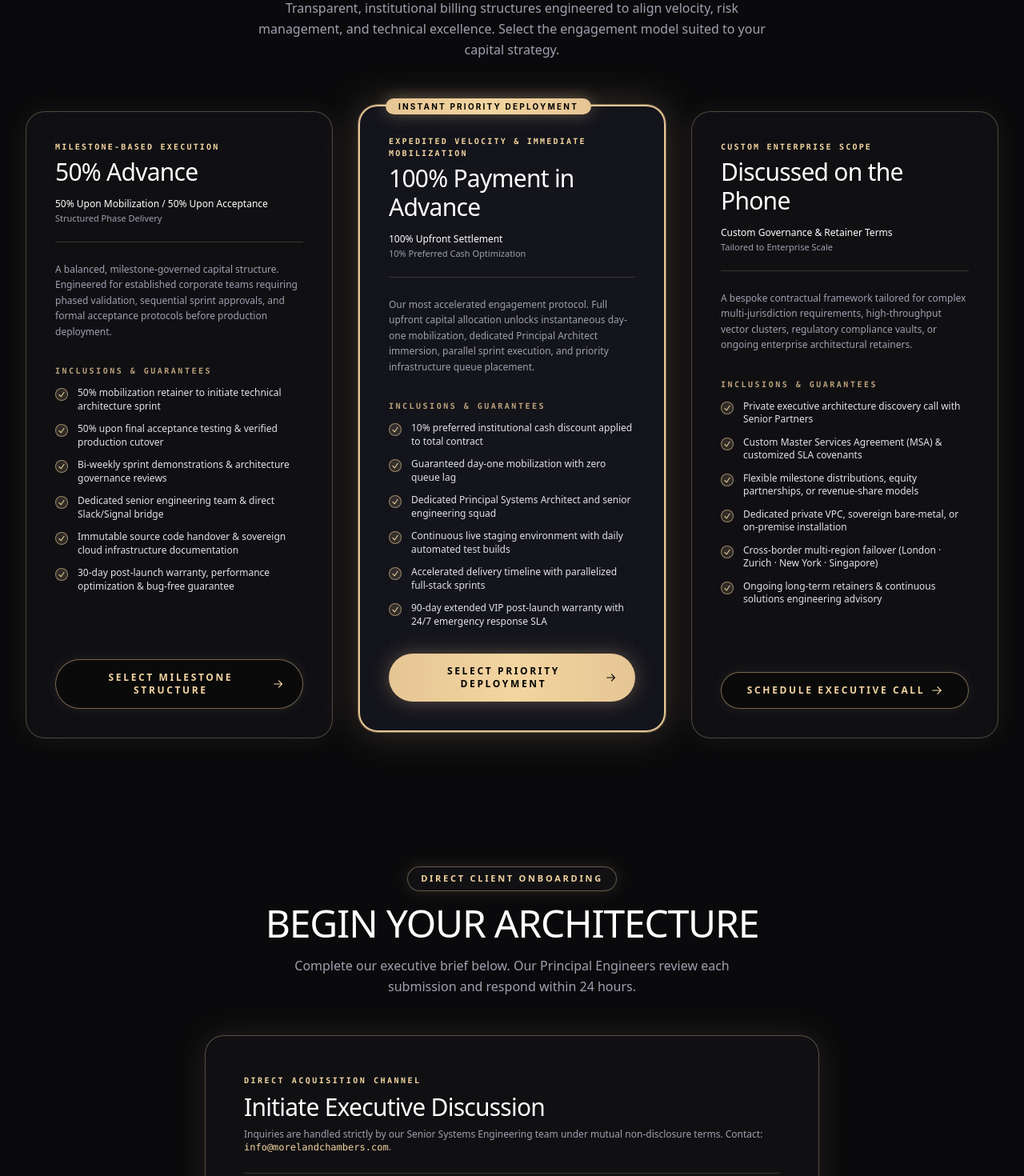
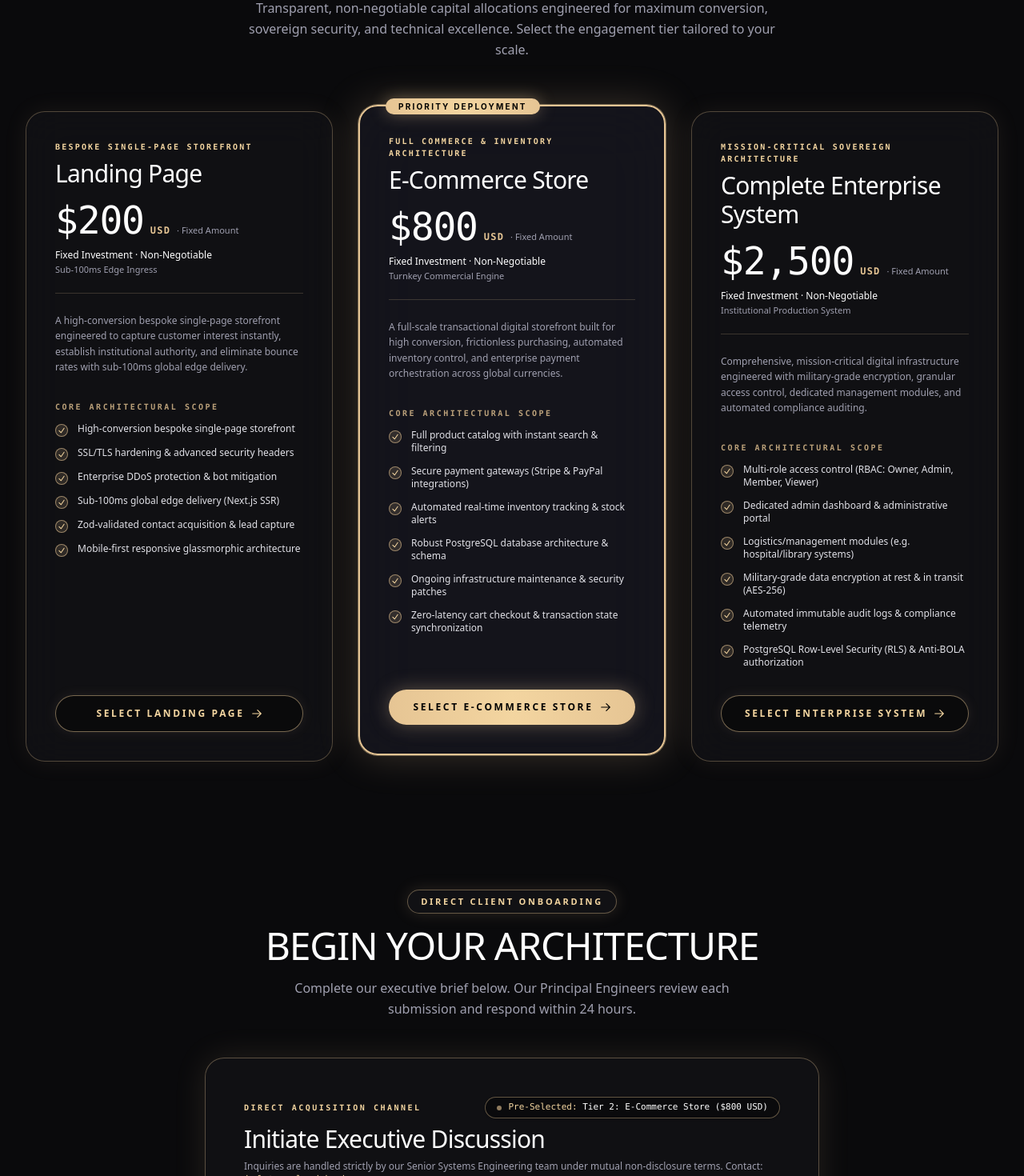
Before and after one commit to swastikchakrabarty/mcvlive, a Next.js app: page / in a window 1280 px wide. Shown: the part 2640-4110 px from the top of the page at 80% size. Built offline with nearby package versions, Linux system fonts and the light colour scheme.

Commit message:
feat(pricing): configure final fixed market pricing tiers (00, 00, ,500) and pre-selection integration

```diff
--- a/src/app/page.tsx
+++ b/src/app/page.tsx
@@ -7,7 +7,7 @@ import { LuxuryContactForm } from "@/components/luxury/luxury-contact-form";
 import { ArrowRightIcon } from "@/components/ui/icons";
 
 export default function LuxuryHomePage() {
-  const [selectedTier, setSelectedTier] = useState<string>("100_advance");
+  const [selectedTier, setSelectedTier] = useState<string>("ecommerce_store");
 
   return (
     <div className="relative min-h-screen bg-[#0A0A0C] text-white overflow-hidden selection:bg-[#E6C594] selection:text-black">
@@ -211,8 +211,11 @@ export default function LuxuryHomePage() {
           </div>
         </section>
 
-        {/* 5. Billing Systems Section (3 Tiers) */}
-        <LuxuryBillingTiers onSelectTier={(tierId) => setSelectedTier(tierId)} />
+        {/* 5. Fixed Market Pricing & Architecture Tiers */}
+        <LuxuryBillingTiers
+          selectedTierId={selectedTier}
+          onSelectTier={(tierId) => setSelectedTier(tierId)}
+        />
 
         {/* 6. Streamlined Contact Form */}
         <section
--- a/src/components/luxury/billing-tiers.tsx
+++ b/src/components/luxury/billing-tiers.tsx
@@ -6,6 +6,8 @@ import { ArrowRightIcon } from "@/components/ui/icons";
 export interface BillingTier {
   id: string;
   name: string;
+  price: string;
+  currency: string;
   badge?: string;
   subtitle: string;
   terms: string;
@@ -16,71 +18,81 @@ export interface BillingTier {
   isPriority?: boolean;
 }
 
-const BILLING_TIERS: BillingTier[] = [
+export const BILLING_TIERS: BillingTier[] = [
   {
-    id: "50_advance",
-    name: "50% Advance",
-    subtitle: "Milestone-Based Execution",
-    terms: "50% Upon Mobilization / 50% Upon Acceptance",
-    cadence: "Structured Phase Delivery",
+    id: "landing_page",
+    name: "Landing Page",
+    price: "$200",
+    currency: "USD",
+    subtitle: "Bespoke Single-Page Storefront",
+    terms: "Fixed Investment · Non-Negotiable",
+    cadence: "Sub-100ms Edge Ingress",
     description:
-      "A balanced, milestone-governed capital structure. Engineered for established corporate teams requiring phased validation, sequential sprint approvals, and formal acceptance protocols before production deployment.",
+      "A high-conversion bespoke single-page storefront engineered to capture customer interest instantly, establish institutional authority, and eliminate bounce rates with sub-100ms global edge delivery.",
     highlights: [
-      "50% mobilization retainer to initiate technical architecture sprint",
-      "50% upon final acceptance testing & verified production cutover",
-      "Bi-weekly sprint demonstrations & architecture governance reviews",
-      "Dedicated senior engineering team & direct Slack/Signal bridge",
-      "Immutable source code handover & sovereign cloud infrastructure documentation",
-      "30-day post-launch warranty, performance optimization & bug-free guarantee",
+      "High-conversion bespoke single-page storefront",
+      "SSL/TLS hardening & advanced security headers",
+      "Enterprise DDoS protection & bot mitigation",
+      "Sub-100ms global edge delivery (Next.js SSR)",
+      "Zod-validated contact acquisition & lead capture",
+      "Mobile-first responsive glassmorphic architecture",
     ],
-    ctaLabel: "Select Milestone Structure",
+    ctaLabel: "Select Landing Page",
   },
   {
-    id: "100_advance",
-    name: "100% Payment in Advance",
-    badge: "Instant Priority Deployment",
-    subtitle: "Expedited Velocity & Immediate Mobilization",
-    terms: "100% Upfront Settlement",
-    cadence: "10% Preferred Cash Optimization",
+    id: "ecommerce_store",
+    name: "E-Commerce Store",
+    price: "$800",
+    currency: "USD",
+    badge: "Priority Deployment",
+    subtitle: "Full Commerce & Inventory Architecture",
+    terms: "Fixed Investment · Non-Negotiable",
+    cadence: "Turnkey Commercial Engine",
     description:
-      "Our most accelerated engagement protocol. Full upfront capital allocation unlocks instantaneous day-one mobilization, dedicated Principal Architect immersion, parallel sprint execution, and priority infrastructure queue placement.",
+      "A full-scale transactional digital storefront built for high conversion, frictionless purchasing, automated inventory control, and enterprise payment orchestration across global currencies.",
     highlights: [
-      "10% preferred institutional cash discount applied to total contract",
-      "Guaranteed day-one mobilization with zero queue lag",
-      "Dedicated Principal Systems Architect and senior engineering squad",
-      "Continuous live staging environment with daily automated test builds",
-      "Accelerated delivery timeline with parallelized full-stack sprints",
-      "90-day extended VIP post-launch warranty with 24/7 emergency response SLA",
+      "Full product catalog with instant search & filtering",
+      "Secure payment gateways (Stripe & PayPal integrations)",
+      "Automated real-time inventory tracking & stock alerts",
+      "Robust PostgreSQL database architecture & schema",
+      "Ongoing infrastructure maintenance & security patches",
+      "Zero-latency cart checkout & transaction state synchronization",
     ],
-    ctaLabel: "Select Priority Deployment",
+    ctaLabel: "Select E-Commerce Store",
     isPriority: true,
   },
   {
-    id: "phone_discussion",
-    name: "Discussed on the Phone",
-    subtitle: "Custom Enterprise Scope",
-    terms: "Custom Governance & Retainer Terms",
-    cadence: "Tailored to Enterprise Scale",
+    id: "complete_enterprise",
+    name: "Complete Enterprise System",
+    price: "$2,500",
+    currency: "USD",
+    subtitle: "Mission-Critical Sovereign Architecture",
+    terms: "Fixed Investment · Non-Negotiable",
+    cadence: "Institutional Production System",
     description:
-      "A bespoke contractual framework tailored for complex multi-jurisdiction requirements, high-throughput vector clusters, regulatory compliance vaults, or ongoing enterprise architectural retainers.",
+      "Comprehensive, mission-critical digital infrastructure engineered with military-grade encryption, granular access control, dedicated management modules, and automated compliance auditing.",
     highlights: [
-      "Private executive architecture discovery call with Senior Partners",
-      "Custom Master Services Agreement (MSA) & customized SLA covenants",
-      "Flexible milestone distributions, equity partnerships, or revenue-share models",
-      "Dedicated private VPC, sovereign bare-metal, or on-premise installation",
-      "Cross-border multi-region failover (London · Zurich · New York · Singapore)",
-      "Ongoing long-term retainers & continuous solutions engineering advisory",
+      "Multi-role access control (RBAC: Owner, Admin, Member, Viewer)",
+      "Dedicated admin dashboard & administrative portal",
+      "Logistics/management modules (e.g. hospital/library systems)",
+      "Military-grade data encryption at rest & in transit (AES-256)",
+      "Automated immutable audit logs & compliance telemetry",
+      "PostgreSQL Row-Level Security (RLS) & Anti-BOLA authorization",
     ],
-    ctaLabel: "Schedule Executive Call",
+    ctaLabel: "Select Enterprise System",
   },
 ];
 
 interface BillingTiersProps {
   onSelectTier?: (tierId: string) => void;
+  selectedTierId?: string;
 }
 
-export function LuxuryBillingTiers({ onSelectTier }: BillingTiersProps) {
-  const [activeTierId, setActiveTierId] = useState<string>("100_advance");
+export function LuxuryBillingTiers({ onSelectTier, selectedTierId }: BillingTiersProps) {
+  const [activeTierId, setActiveTierId] = useState<string>(selectedTierId || "ecommerce_store");
+
+  // Keep internal state aligned if parent passes selectedTierId
+  const currentActiveId = selectedTierId || activeTierId;
 
   const handleSelect = (tierId: string) => {
     setActiveTierId(tierId);
@@ -98,7 +110,7 @@ export function LuxuryBillingTiers({ onSelectTier }: BillingTiersProps) {
       {/* Section Header */}
       <div className="text-center max-w-3xl mx-auto space-y-4">
         <div className="inline-flex items-center gap-2 rounded-full border border-[#E6C594]/40 bg-[#121216]/90 px-4 py-1.5 text-[11px] uppercase tracking-[0.25em] font-semibold text-[#F3D5A0] shadow-[0_0_20px_rgba(230,197,148,0.15)]">
-          <span>Billing Systems & Engagement Models</span>
+          <span>Fixed Market Pricing & Architecture Tiers</span>
         </div>
         <h2
           id="billing-heading"
@@ -107,20 +119,20 @@ export function LuxuryBillingTiers({ onSelectTier }: BillingTiersProps) {
           Predictable Capital Allocation
         </h2>
         <p className="text-sm sm:text-base text-[#A0A0B0] font-light max-w-2xl mx-auto leading-relaxed">
-          Transparent, institutional billing structures engineered to align velocity, risk
-          management, and technical excellence. Select the engagement model suited to your capital
-          strategy.
+          Transparent, non-negotiable capital allocations engineered for maximum conversion,
+          sovereign security, and technical excellence. Select the engagement tier tailored to your
+          scale.
         </p>
       </div>
 
       {/* 3 Tier Cards */}
       <div className="grid grid-cols-1 lg:grid-cols-3 gap-8 items-stretch">
         {BILLING_TIERS.map((tier) => {
-          const isSelected = activeTierId === tier.id;
+          const isSelected = currentActiveId === tier.id;
           return (
             <div
               key={tier.id}
-              onClick={() => setActiveTierId(tier.id)}
+              onClick={() => handleSelect(tier.id)}
               className={`relative flex flex-col justify-between rounded-3xl p-8 sm:p-9 transition-all duration-300 cursor-pointer ${
                 tier.isPriority
                   ? "backdrop-blur-2xl bg-[#16161D]/90 border-2 border-[#E6C594] shadow-[0_0_50px_rgba(230,197,148,0.22)] lg:-translate-y-2 ring-1 ring-[#F3D5A0]/40"
@@ -139,15 +151,27 @@ export function LuxuryBillingTiers({ onSelectTier }: BillingTiersProps) {
               )}
 
               <div className="space-y-6">
-                {/* Header */}
-                <div className="space-y-1.5 border-b border-[#E6C594]/20 pb-5">
+                {/* Header with Subtitle, Title & Fixed Investment Amount */}
+                <div className="space-y-2 border-b border-[#E6C594]/20 pb-5">
                   <span className="text-[10px] uppercase font-mono tracking-[0.22em] text-[#F3D5A0] font-semibold block">
                     {tier.subtitle}
                   </span>
                   <h3 className="text-2xl sm:text-3xl font-light tracking-tight text-white">
                     {tier.name}
                   </h3>
-                  <div className="pt-2 flex flex-col gap-0.5">
+
+                  {/* Prominent Fixed Investment Price Display */}
+                  <div className="pt-2 flex items-baseline gap-2">
+                    <span className="text-4xl sm:text-5xl font-extralight tracking-tight text-white font-mono">
+                      {tier.price}
+                    </span>
+                    <span className="text-xs font-mono uppercase tracking-widest text-[#E6C594] font-semibold">
+                      {tier.currency}
+                    </span>
+                    <span className="text-[11px] text-[#A0A0B0] font-light">· Fixed Amount</span>
+                  </div>
+
+                  <div className="pt-1 flex flex-col gap-0.5">
                     <span className="text-xs font-medium text-white">{tier.terms}</span>
                     <span className="text-[11px] text-[#A0A0B0] font-light">{tier.cadence}</span>
                   </div>
@@ -161,7 +185,7 @@ export function LuxuryBillingTiers({ onSelectTier }: BillingTiersProps) {
                 {/* Checklist with sophisticated gold checkmarks */}
                 <div className="space-y-3 pt-2">
                   <span className="text-[10px] font-mono uppercase tracking-[0.25em] text-[#E6C594]/80 block font-semibold">
-                    Inclusions & Guarantees
+                    Core Architectural Scope
                   </span>
                   <ul className="space-y-3">
                     {tier.highlights.map((item, idx) => (
--- a/src/components/luxury/luxury-contact-form.tsx
+++ b/src/components/luxury/luxury-contact-form.tsx
@@ -24,24 +24,45 @@ interface FormErrors {
   budget?: string;
 }
 
-const BUDGET_OPTIONS = [
-  "$15,000 – $30,000 (Standard Corporate Architecture)",
-  "$30,000 – $60,000 (High-Throughput Web Application)",
-  "$60,000 – $150,000 (Multi-Tenant Institutional System)",
-  "$150,000+ (Custom Sovereign VPC / Enterprise Infrastructure)",
-  "Bespoke / Discussed on Call",
+export const TIER_BUDGET_MAP: Record<string, string> = {
+  landing_page: "$200 USD (Tier 1: Bespoke Landing Page)",
+  ecommerce_store: "$800 USD (Tier 2: E-Commerce Store)",
+  complete_enterprise: "$2,500 USD (Tier 3: Complete Enterprise System)",
+};
+
+export const BUDGET_OPTIONS = [
+  "$200 USD (Tier 1: Bespoke Landing Page)",
+  "$800 USD (Tier 2: E-Commerce Store)",
+  "$2,500 USD (Tier 3: Complete Enterprise System)",
+  "$2,500+ USD (Custom Scaling Infrastructure)",
 ];
 
 export function LuxuryContactForm({ initialTier }: LuxuryContactFormProps) {
   const { toast } = useToast();
+  const [prevTier, setPrevTier] = useState(initialTier);
   const [formData, setFormData] = useState<FormState>({
     businessName: "",
     ownerName: "",
     companyEmail: "",
-    budget: BUDGET_OPTIONS[1]!,
-    tierSelected: initialTier || "100_advance",
+    budget:
+      initialTier && TIER_BUDGET_MAP[initialTier]
+        ? TIER_BUDGET_MAP[initialTier]
+        : BUDGET_OPTIONS[1]!,
+    tierSelected: initialTier || "ecommerce_store",
     message: "",
   });
+
+  // Adjust state during render when initialTier prop changes from parent pricing selection
+  if (initialTier !== prevTier) {
+    setPrevTier(initialTier);
+    if (initialTier) {
+      setFormData((prev) => ({
+        ...prev,
+        tierSelected: initialTier,
+        budget: TIER_BUDGET_MAP[initialTier] ?? prev.budget,
+      }));
+    }
+  }
 
   const [errors, setErrors] = useState<FormErrors>({});
   const [isSubmitting, setIsSubmitting] = useState(false);
@@ -162,7 +183,7 @@ export function LuxuryContactForm({ initialTier }: LuxuryContactFormProps) {
                 ownerName: "",
                 companyEmail: "",
                 budget: BUDGET_OPTIONS[1]!,
-                tierSelected: "100_advance",
+                tierSelected: "ecommerce_store",
                 message: "",
               });
             }}
@@ -183,9 +204,28 @@ export function LuxuryContactForm({ initialTier }: LuxuryContactFormProps) {
       className="rounded-3xl border border-[#E6C594]/35 bg-[#121216]/85 p-8 sm:p-12 shadow-[0_0_40px_rgba(230,197,148,0.12)] backdrop-blur-2xl space-y-8"
     >
       <div className="space-y-2 border-b border-[#E6C594]/20 pb-6">
-        <span className="text-[10px] font-mono uppercase tracking-[0.25em] text-[#F3D5A0] font-semibold block">
-          Direct Acquisition Channel
-        </span>
+        <div className="flex flex-wrap items-center justify-between gap-3">
+          <span className="text-[10px] font-mono uppercase tracking-[0.25em] text-[#F3D5A0] font-semibold block">
+            Direct Acquisition Channel
+          </span>
+          {formData.tierSelected && (
+            <div className="inline-flex items-center gap-2 rounded-full border border-[#E6C594]/40 bg-[#0A0A0C] px-3.5 py-1 text-[11px] font-mono text-[#F3D5A0] shadow-sm">
+              <span className="w-1.5 h-1.5 rounded-full bg-[#E6C594] animate-pulse" />
+              <span>
+                Pre-Selected:{" "}
+                <strong className="text-white font-medium">
+                  {formData.tierSelected === "landing_page"
+                    ? "Tier 1: Landing Page ($200 USD)"
+                    : formData.tierSelected === "ecommerce_store"
+                      ? "Tier 2: E-Commerce Store ($800 USD)"
+                      : formData.tierSelected === "complete_enterprise"
+                        ? "Tier 3: Complete Enterprise System ($2,500 USD)"
+                        : formData.tierSelected}
+                </strong>
+              </span>
+            </div>
+          )}
+        </div>
         <h3 className="text-2xl sm:text-3xl font-light tracking-tight text-white">
           Initiate Executive Discussion
         </h3>
```
Also changed, not shown: 2 other files (tests, documents, lock files or other folders).
